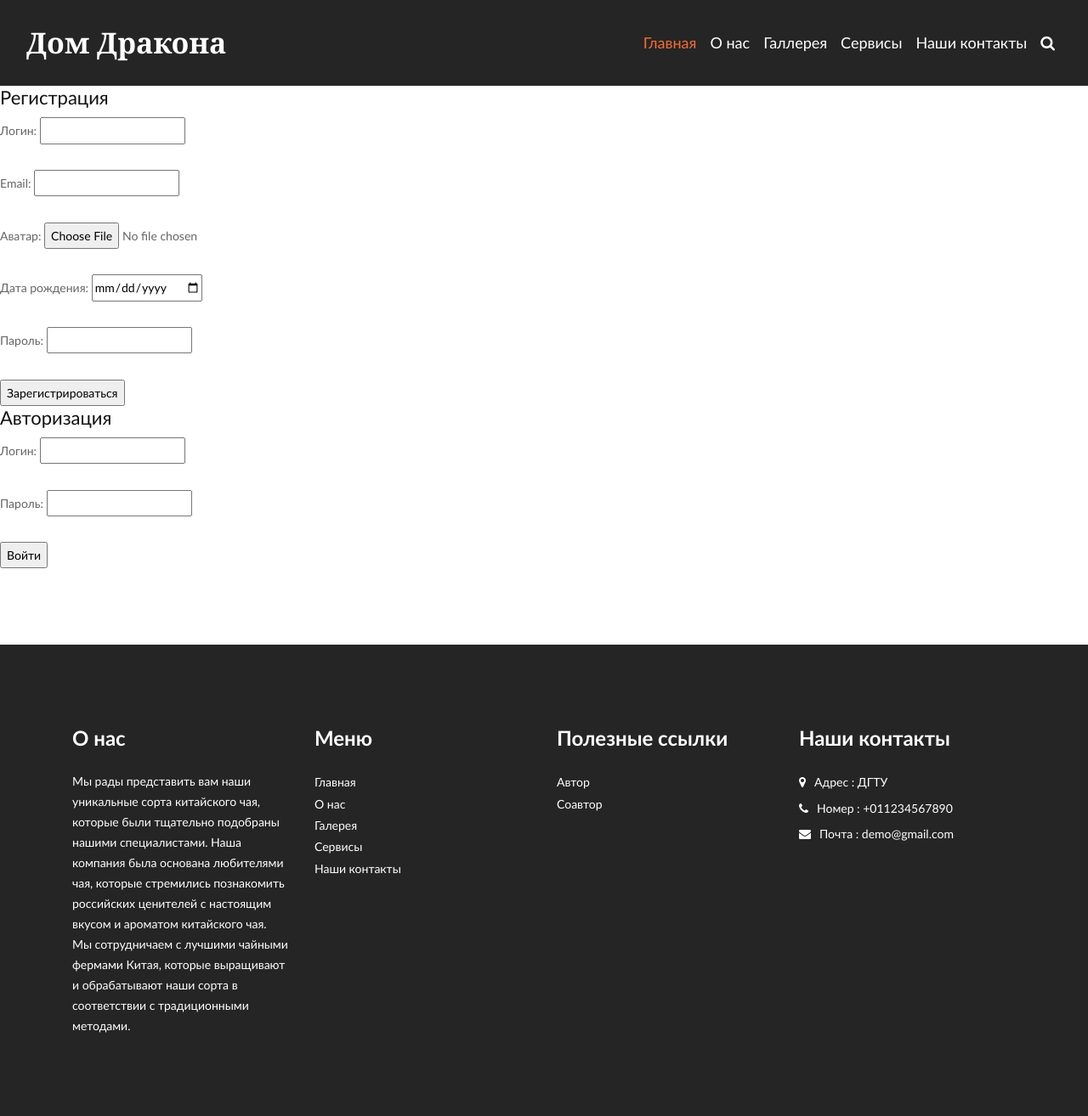
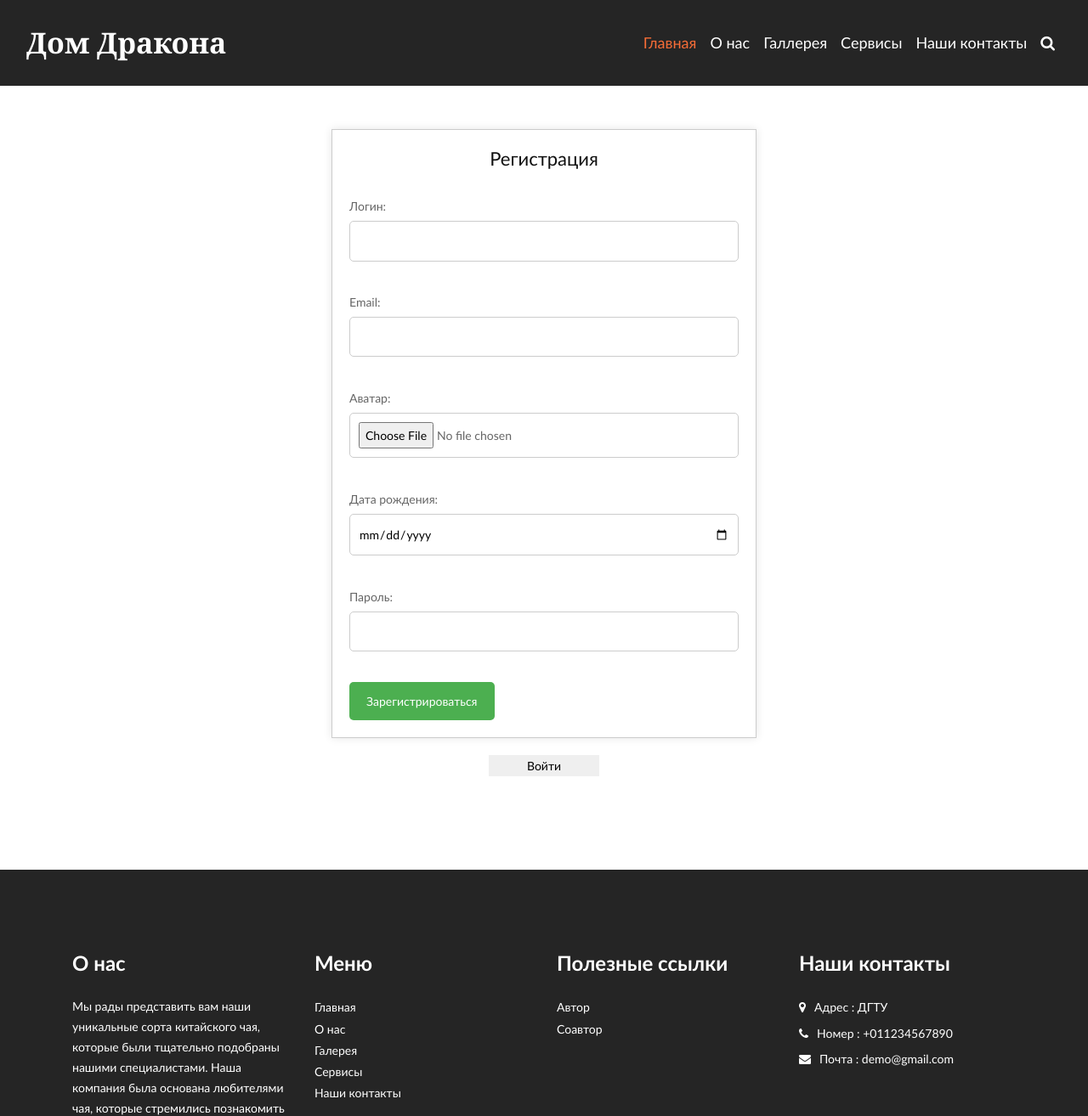
Before and after one commit to b221b/dragon-housePHP, a PHP site: page /logreg.php in a window 1280 px wide. Shown: the top 1314 px of the page at 85% size. Run offline with PHP 8.4, Linux system fonts and the light colour scheme; some libraries are stand-ins or nearby versions.

Commit message:
логрег исправления/сессии/выход из сессии

```diff
--- a/logreg.php
+++ b/logreg.php
@@ -74,7 +74,65 @@
     <!-- REGISTRATION start -->
 
     <div logreg>
+
         <!-- Форма регистрации -->
+        <style>
+            form {
+                width: 500px;
+                background-color: #fff;
+                padding: 20px;
+                border: 1px solid #ccc;
+                box-shadow: 0 0 10px rgba(0, 0, 0, 0.1);
+                margin: 0 auto;
+            }
+
+            h2 {
+                text-align: center;
+                margin-bottom: 20px;
+            }
+
+            label {
+                display: block;
+                margin-bottom: 5px;
+            }
+
+            input[type="text"],
+            input[type="email"],
+            input[type="password"],
+            input[type="date"],
+            input[type="file"] {
+                width: 100%;
+                padding: 10px;
+                margin-bottom: 10px;
+                border: 1px solid #ccc;
+                border-radius: 5px;
+                box-sizing: border-box;
+            }
+
+            input[type="submit"] {
+                background-color: #4CAF50;
+                color: #fff;
+                padding: 10px 20px;
+                border: none;
+                border-radius: 5px;
+                cursor: pointer;
+                transition: background-color 0.3s;
+            }
+
+            input[type="submit"]:hover {
+                background-color: #45a049;
+            }
+
+            #switch-button {
+                display: block;
+                margin: 20px auto;
+                width: 130px;
+                text-align: center;
+            }
+        </style>
+
+        <br><br><br><br><br><br>
+        <div id="registration-form">
             <form action="register.php" method="post">
                 <h2>Регистрация</h2>
                 <label for="login">Логин:</label>
@@ -88,9 +146,12 @@
                 <label for="password">Пароль:</label>
                 <input type="password" id="password" name="password"><br><br>
                 <input type="submit" value="Зарегистрироваться">
+
             </form>
+        </div>
 
         <!-- Форма авторизации -->
+        <div id="login-form" style="display: none;">
             <form action="login.php" method="post">
                 <h2>Авторизация</h2>
                 <label for="login">Логин:</label>
@@ -99,6 +160,28 @@
                 <input type="password" id="password" name="password"><br><br>
                 <input type="submit" value="Войти">
             </form>
+        </div>
+
+        <button id="switch-button">Войти</button>
+
+        <script>
+            const switchButton = document.getElementById("switch-button");
+            const registrationForm = document.getElementById("registration-form");
+            const loginForm = document.getElementById("login-form");
+
+            switchButton.addEventListener("click", () => {
+                if (registrationForm.style.display === "none") {
+                    registrationForm.style.display = "block";
+                    loginForm.style.display = "none";
+                    switchButton.innerText = "Войти";
+                } else {
+                    registrationForm.style.display = "none";
+                    loginForm.style.display = "block";
+                    switchButton.innerText = "Зарегистрироваться";
+                }
+            });
+        </script>
+
     </div>
 
     <!-- REGISTRATION end -->
```
Also changed, not shown: index.php (+32 -0 lines), login.php (+8 -1 lines), logout.php (added, +13 -0 lines). Lines whose indentation alone changed are shown as unchanged.
